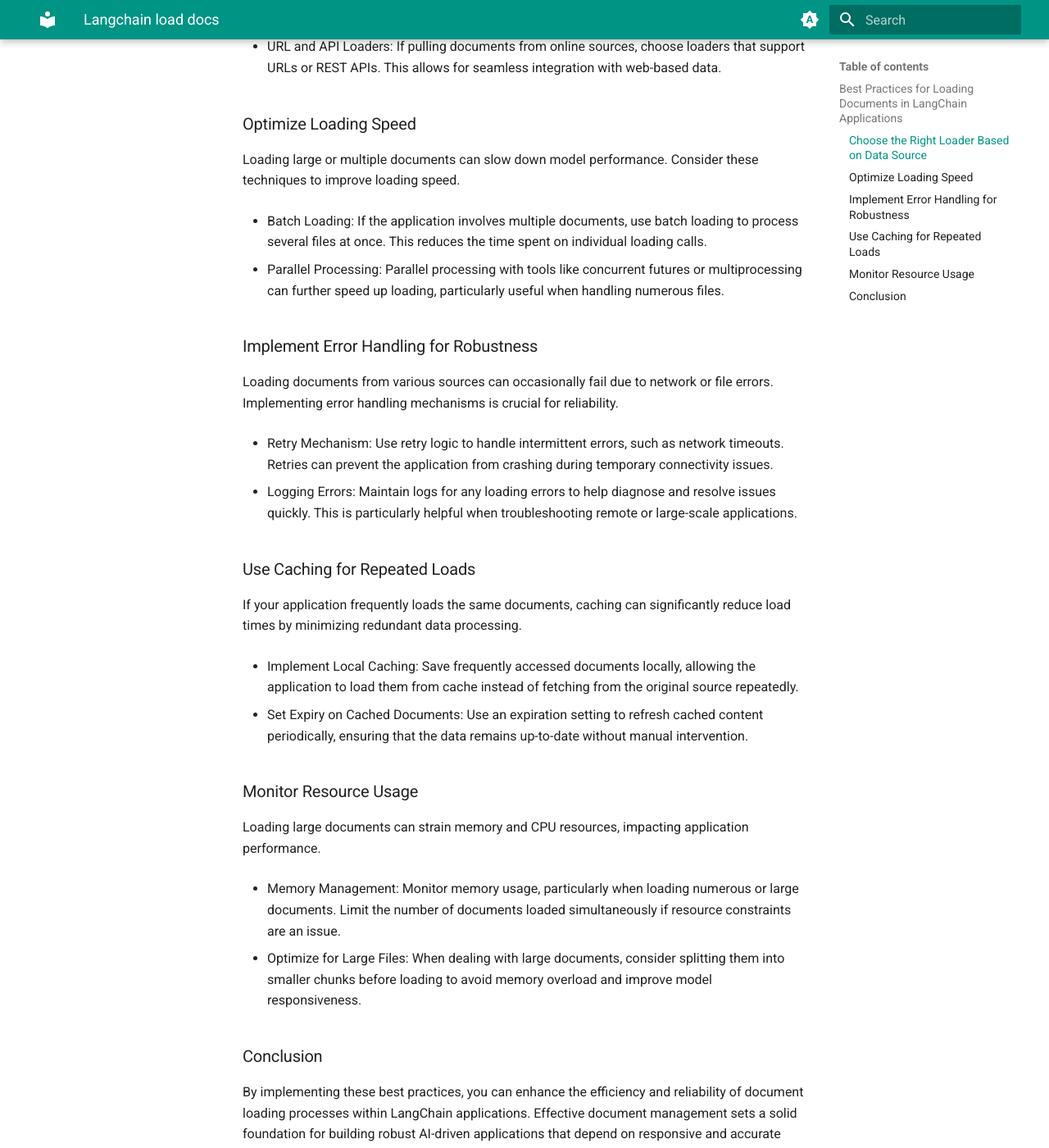
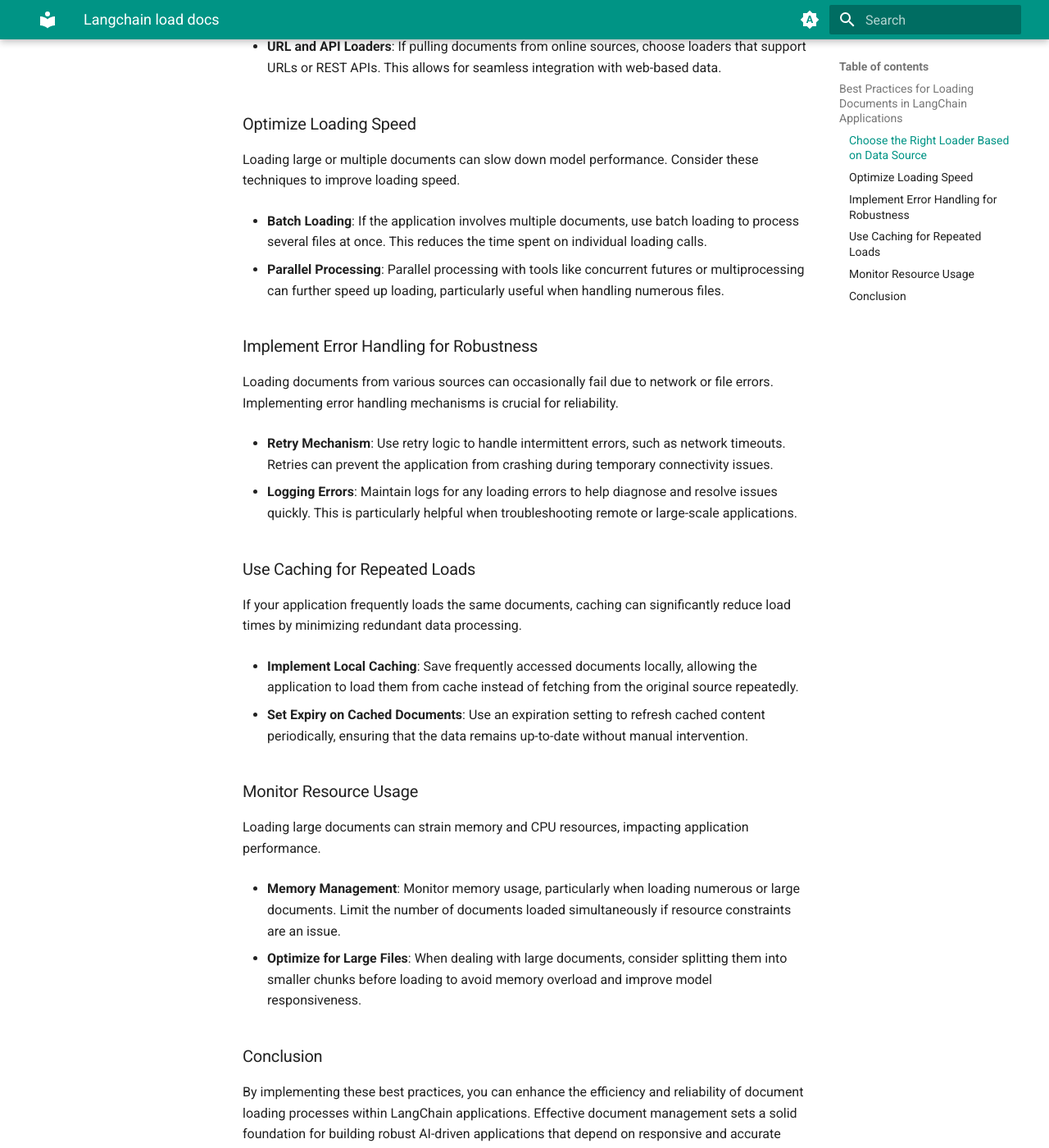
Before and after one commit to hafizur-rahman/hafizur-rahman.github.io, an MkDocs documentation site: the page built from docs/posts/langchain-load-docs.md, in a window 1280 px wide and 1400 px high, scrolled down 600 px. Shown: the whole window at 82% size. Built offline with MkDocs 1.6.1 and Material for MkDocs 9.7.7, drawn with Linux system fonts in a browser that asks for light colours; some of the changed text lies outside the part shown.

Commit message:
Updated post

```diff
--- a/docs/posts/langchain-load-docs.md
+++ b/docs/posts/langchain-load-docs.md
@@ -6,40 +6,40 @@ Below, we outline best practices to ensure effective document loading in LangCha
 ### Choose the Right Loader Based on Data Source
 LangChain supports various document loaders suited to different data sources, including files, URLs, and APIs. Selecting the appropriate loader helps streamline the document loading process and ensures compatibility.
 
-* File Loader Types: For local files like PDFs, CSVs, or text files, use loaders specifically designed to handle these formats. This minimizes parsing issues and optimizes load time.
+* **File Loader Types**: For local files like PDFs, CSVs, or text files, use loaders specifically designed to handle these formats. This minimizes parsing issues and optimizes load time.
 
-* URL and API Loaders: If pulling documents from online sources, choose loaders that support URLs or REST APIs. This allows for seamless integration with web-based data.
+* **URL and API Loaders**: If pulling documents from online sources, choose loaders that support URLs or REST APIs. This allows for seamless integration with web-based data.
 
 
 ### Optimize Loading Speed
 Loading large or multiple documents can slow down model performance. Consider these techniques to improve loading speed.
 
-* Batch Loading: If the application involves multiple documents, use batch loading to process several files at once. This reduces the time spent on individual loading calls.
+* **Batch Loading**: If the application involves multiple documents, use batch loading to process several files at once. This reduces the time spent on individual loading calls.
 
-* Parallel Processing: Parallel processing with tools like concurrent futures or multiprocessing can further speed up loading, particularly useful when handling numerous files.
+* **Parallel Processing**: Parallel processing with tools like concurrent futures or multiprocessing can further speed up loading, particularly useful when handling numerous files.
 
 ### Implement Error Handling for Robustness
 Loading documents from various sources can occasionally fail due to network or file errors. Implementing error handling mechanisms is crucial for reliability.
 
-* Retry Mechanism: Use retry logic to handle intermittent errors, such as network timeouts. Retries can prevent the application from crashing during temporary connectivity issues.
+* **Retry Mechanism**: Use retry logic to handle intermittent errors, such as network timeouts. Retries can prevent the application from crashing during temporary connectivity issues.
 
-* Logging Errors: Maintain logs for any loading errors to help diagnose and resolve issues quickly. This is particularly helpful when troubleshooting remote or large-scale applications.
+* **Logging Errors**: Maintain logs for any loading errors to help diagnose and resolve issues quickly. This is particularly helpful when troubleshooting remote or large-scale applications.
 
 
 ### Use Caching for Repeated Loads
 If your application frequently loads the same documents, caching can significantly reduce load times by minimizing redundant data processing.
 
-* Implement Local Caching: Save frequently accessed documents locally, allowing the application to load them from cache instead of fetching from the original source repeatedly.
+* **Implement Local Caching**: Save frequently accessed documents locally, allowing the application to load them from cache instead of fetching from the original source repeatedly.
 
-* Set Expiry on Cached Documents: Use an expiration setting to refresh cached content periodically, ensuring that the data remains up-to-date without manual intervention.
+* **Set Expiry on Cached Documents**: Use an expiration setting to refresh cached content periodically, ensuring that the data remains up-to-date without manual intervention.
 
 ### Monitor Resource Usage
 
 Loading large documents can strain memory and CPU resources, impacting application performance.
 
-* Memory Management: Monitor memory usage, particularly when loading numerous or large documents. Limit the number of documents loaded simultaneously if resource constraints are an issue.
+* **Memory Management**: Monitor memory usage, particularly when loading numerous or large documents. Limit the number of documents loaded simultaneously if resource constraints are an issue.
 
-* Optimize for Large Files: When dealing with large documents, consider splitting them into smaller chunks before loading to avoid memory overload and improve model responsiveness.
+* **Optimize for Large Files**: When dealing with large documents, consider splitting them into smaller chunks before loading to avoid memory overload and improve model responsiveness.
 
 
 ### Conclusion
```
